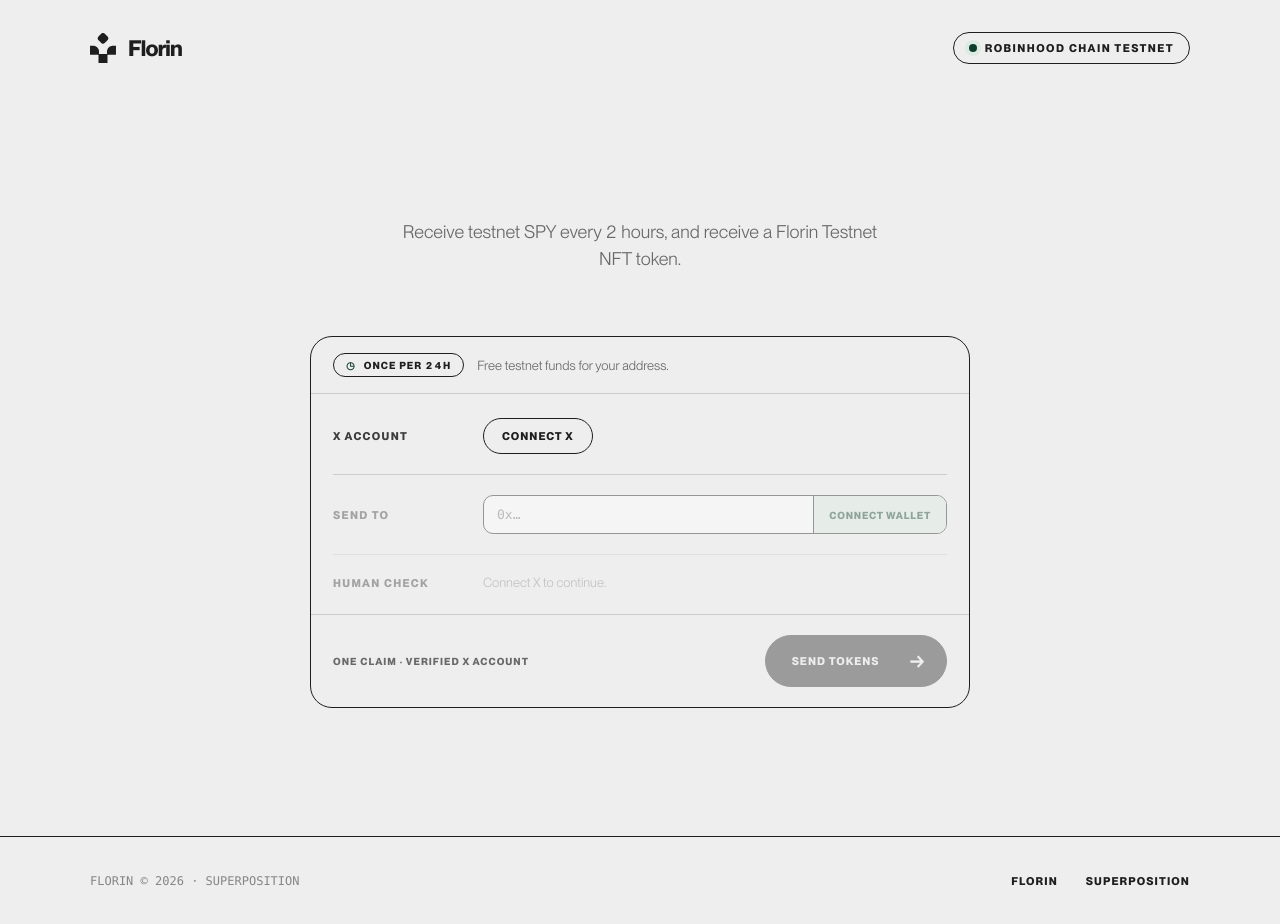
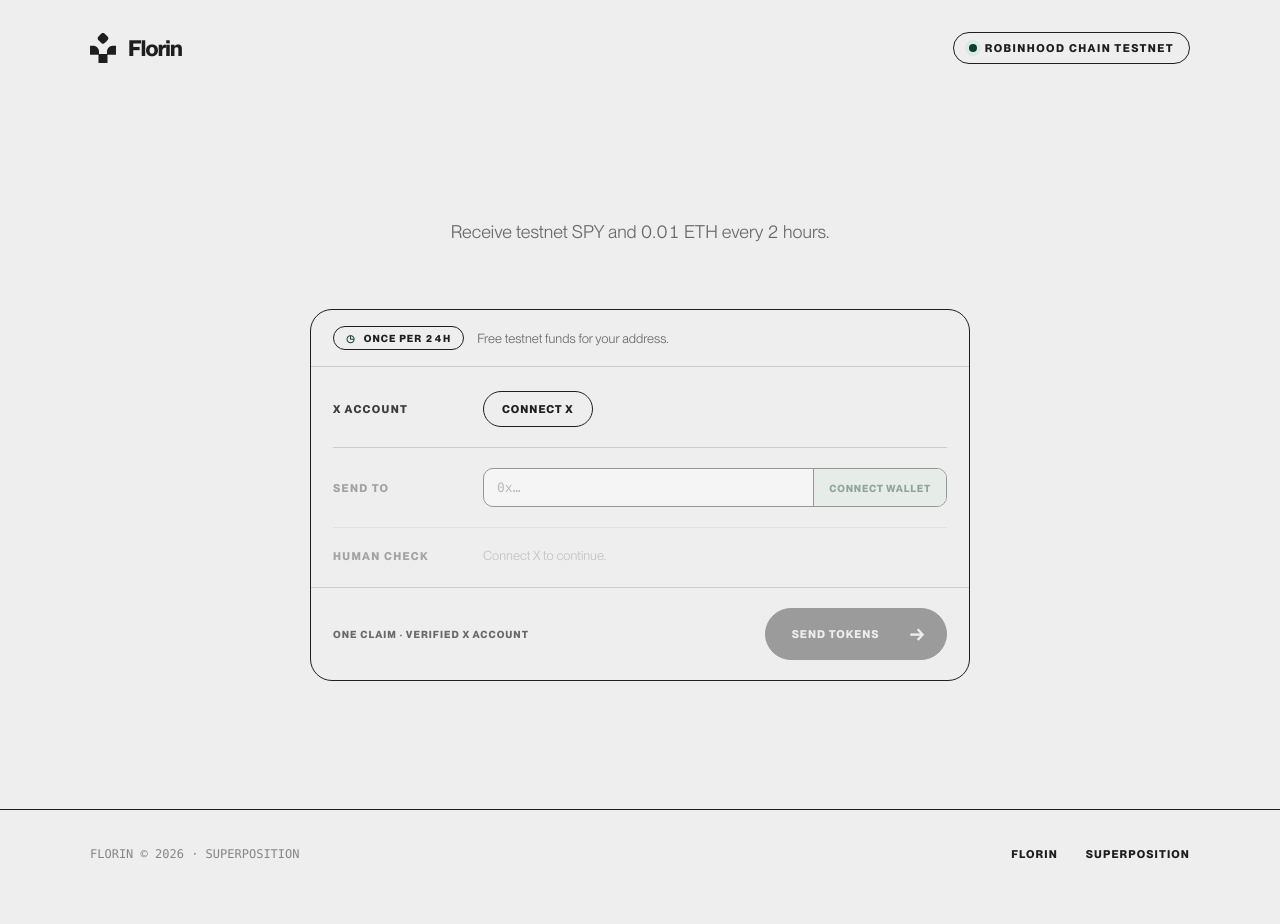
Before and after one commit to fluidity-money/faucet.florin.so, a Next.js app: page / in a window 1280 px wide. After the commit the page ends 898 px from the top, so only its background shows below. Built offline with nearby package versions, Linux system fonts and the light colour scheme; no server answers.

Commit message:
Increase the amount of ETH we send

```diff
--- a/app/page.tsx
+++ b/app/page.tsx
@@ -18,7 +18,7 @@
 
       <section className="main">
         <div className="faucet">
-          <p className="lead">Receive testnet SPY every 2 hours, and receive a Florin Testnet NFT token.</p>
+          <p className="lead">Receive testnet SPY and 0.01 ETH every 2 hours.</p>
           <Faucet />
         </div>
       </section>
```
Also changed, not shown: 1 other file (tests, documents, lock files or other folders).
